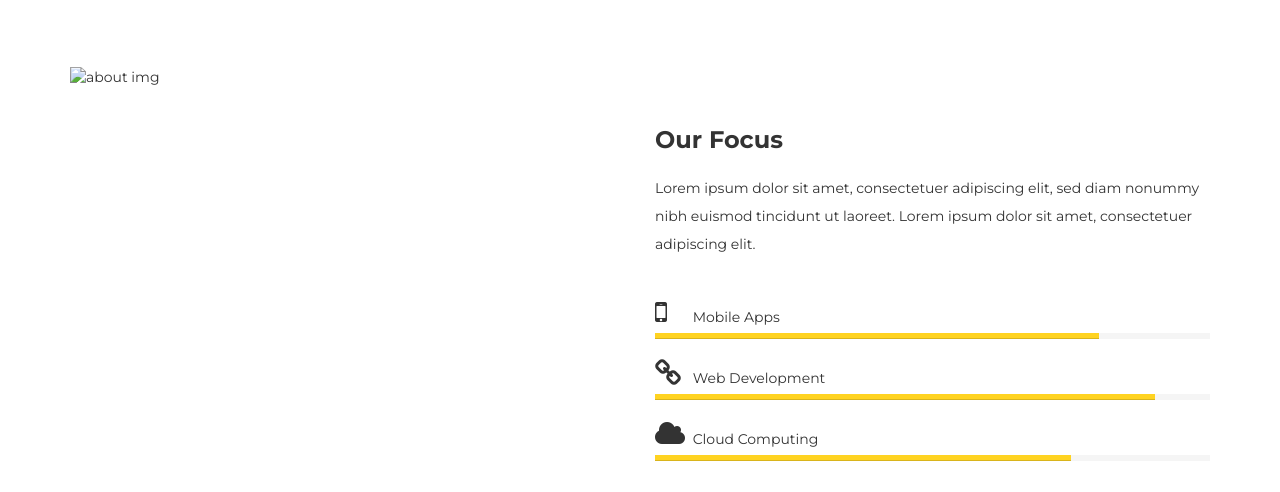
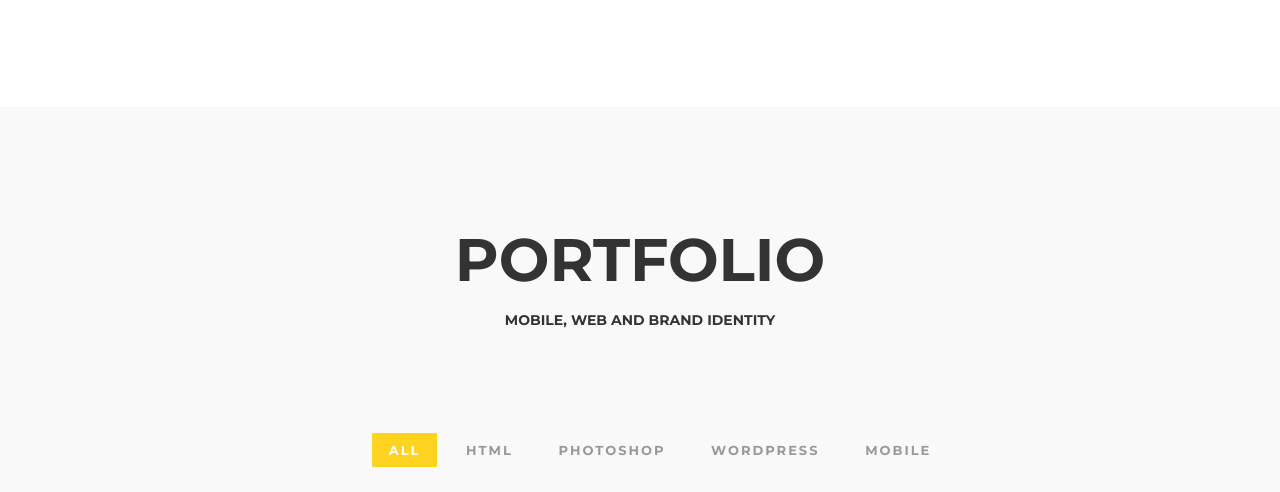
Before and after one commit to emilycollins4/portfolio, a plain HTML site: page index.html in a window 1280 px wide. Shown: the part 1161-1653 px from the top of the page. Drawn offline with Linux system fonts and the light colour scheme.

Commit message:
Update index.html

```diff
--- a/index.html
+++ b/index.html
@@ -84,26 +84,7 @@ http://www.templatemo.com/tm-472-blaster
 					<h3>Experience</h3>
 					<p>Duis aute irure dolor in reprehenderit in voluptate velit esse cillum dolore eu fugiat nulla pariatur. Excepteu sunt in culpa qui officia deserunt mollit anim id.</p>
 			</div>
-			<hr>
-			<div class="col-md-6 col-sm-6 wow fadeInUp" data-wow-delay="0.6s">
-				<img src="images/about-img.png" class="img-responsive" alt="about img">
-			</div>
-			<div class="col-md-6 col-sm-6 wow fadeInUp" data-wow-delay="0.9s">
-				<h3>Our Focus</h3>
-				<p>Lorem ipsum dolor sit amet, consectetuer adipiscing elit, sed diam nonummy nibh euismod tincidunt ut laoreet. Lorem ipsum dolor sit amet, consectetuer adipiscing elit.</p>
-				<span><i class="fa fa-mobile"></i> Mobile Apps</span>
-					<div class="progress">
-						<div class="progress-bar progress-bar-primary" role="progressbar" aria-valuenow="80" aria-valuemin="0" aria-valuemax="100" style="width: 80%;"></div>
-					</div>
-				<span><i class="fa fa-link"></i> Web Development</span>
-					<div class="progress">
-						<div class="progress-bar progress-bar-primary" role="progressbar" aria-valuenow="90" aria-valuemin="0" aria-valuemax="100" style="width: 90%;"></div>
-					</div>
-				<span><i class="fa fa-cloud"></i> Cloud Computing</span>
-					<div class="progress">
-						<div class="progress-bar progress-bar-primary" role="progressbar" aria-valuenow="75" aria-valuemin="0" aria-valuemax="100" style="width: 75%;"></div>
-					</div>
-			</div>
+
 		</div>
 	</div>
 </section>
```
